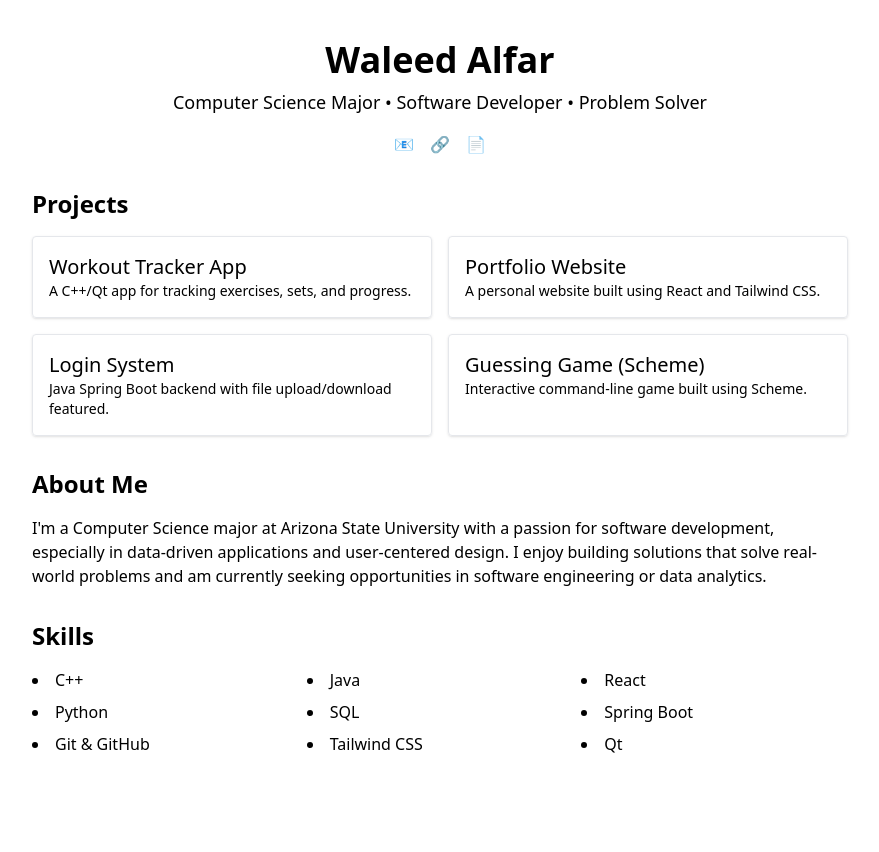
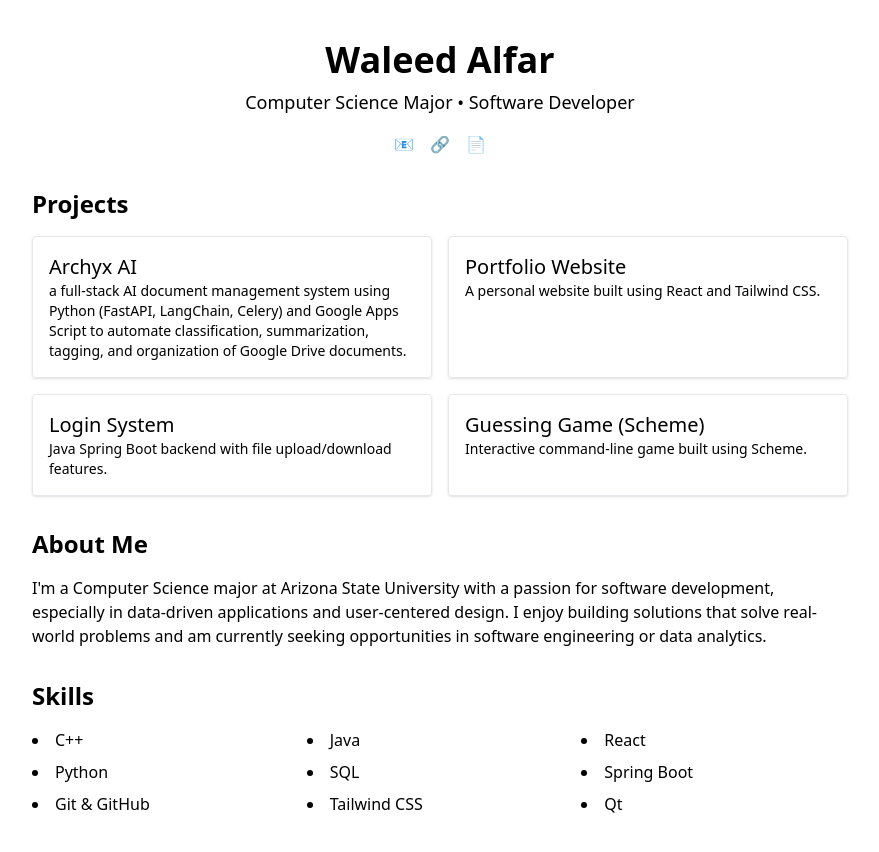
Before and after one commit to waleedalfar/Portfolio-Website, a React (Vite) app: page / in a window 1280 px wide. Shown: the top 852 px of the page, without its empty margins (200-1079 px from the left). Before the commit the page ends 800 px from the top, so only its background shows below. Built offline with nearby package versions, Linux system fonts and the light colour scheme.

Commit message:
changed description1

```diff
--- a/src/Portfolio.jsx
+++ b/src/Portfolio.jsx
@@ -7,7 +7,7 @@ export default function Portfolio() {
       <section className="text-center space-y-2">
         <h1 className="text-4xl font-bold">Waleed Alfar</h1>
         <p className="text-lg text-muted-foreground">
-          Computer Science Major • Software Developer • Problem Solver
+          Computer Science Major • Software Developer
         </p>
         <div className="flex justify-center gap-4 pt-2">
           <a href="mailto:contact@waleedalfar.com">📧</a>
@@ -20,9 +20,10 @@ export default function Portfolio() {
         <h2 className="text-2xl font-semibold mb-4">Projects</h2>
         <div className="grid md:grid-cols-2 gap-4">
           <div className="border p-4 rounded shadow">
-            <h3 className="text-xl font-medium">Workout Tracker App</h3>
+            <h3 className="text-xl font-medium">Archyx AI</h3>
             <p className="text-sm text-muted-foreground">
-              A C++/Qt app for tracking exercises, sets, and progress.
+              a full-stack AI document management system using Python (FastAPI, LangChain, Celery) and Google Apps
+Script to automate classification, summarization, tagging, and organization of Google Drive documents.
             </p>
           </div>
           <div className="border p-4 rounded shadow">
@@ -34,7 +35,7 @@ export default function Portfolio() {
           <div className="border p-4 rounded shadow">
             <h3 className="text-xl font-medium">Login System</h3>
             <p className="text-sm text-muted-foreground">
-              Java Spring Boot backend with file upload/download featured.
+              Java Spring Boot backend with file upload/download features.
             </p>
           </div>
           <div className="border p-4 rounded shadow">
```
